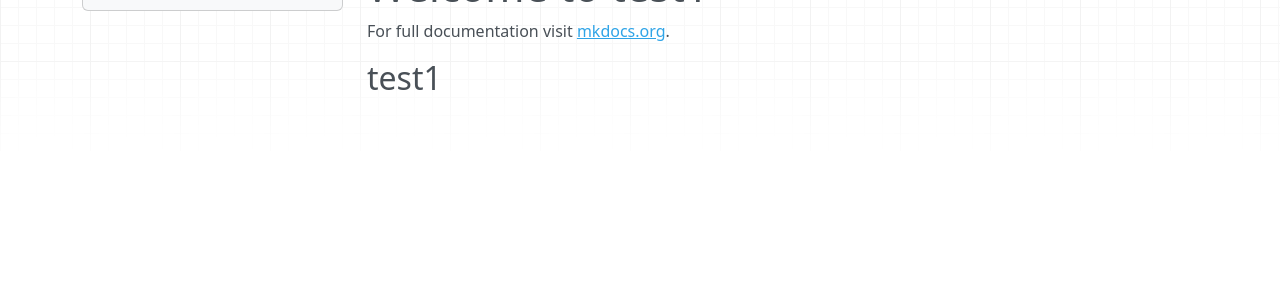
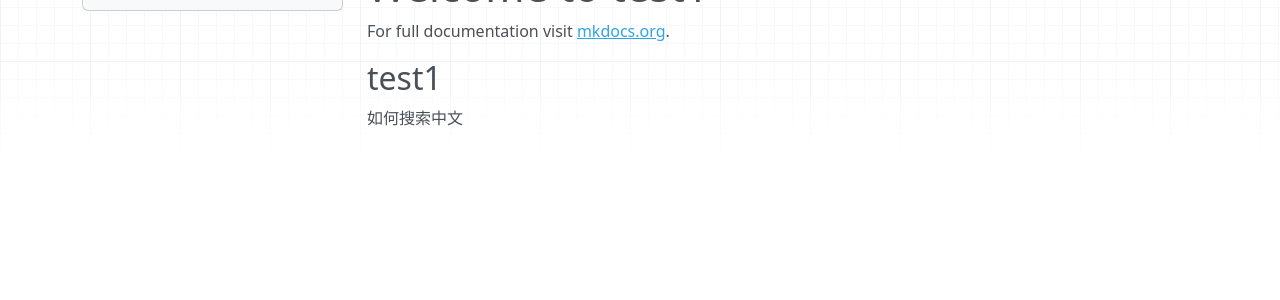
Before and after one commit to DailyR/mkdocs, an MkDocs documentation site: the page built from docs/page1.md, in a window 1280 px wide. Shown: the part 155-455 px from the top of the page. Built offline with MkDocs 1.6.1, drawn with Linux system fonts in a browser that asks for light colours; nearby versions of some CDN libraries.

Commit message:
Update page1.md

```diff
--- a/docs/page1.md
+++ b/docs/page1.md
@@ -8,3 +8,5 @@
 For full documentation visit [mkdocs.org](https://www.mkdocs.org).
 
 ## test1
+
+如何搜索中文
```
